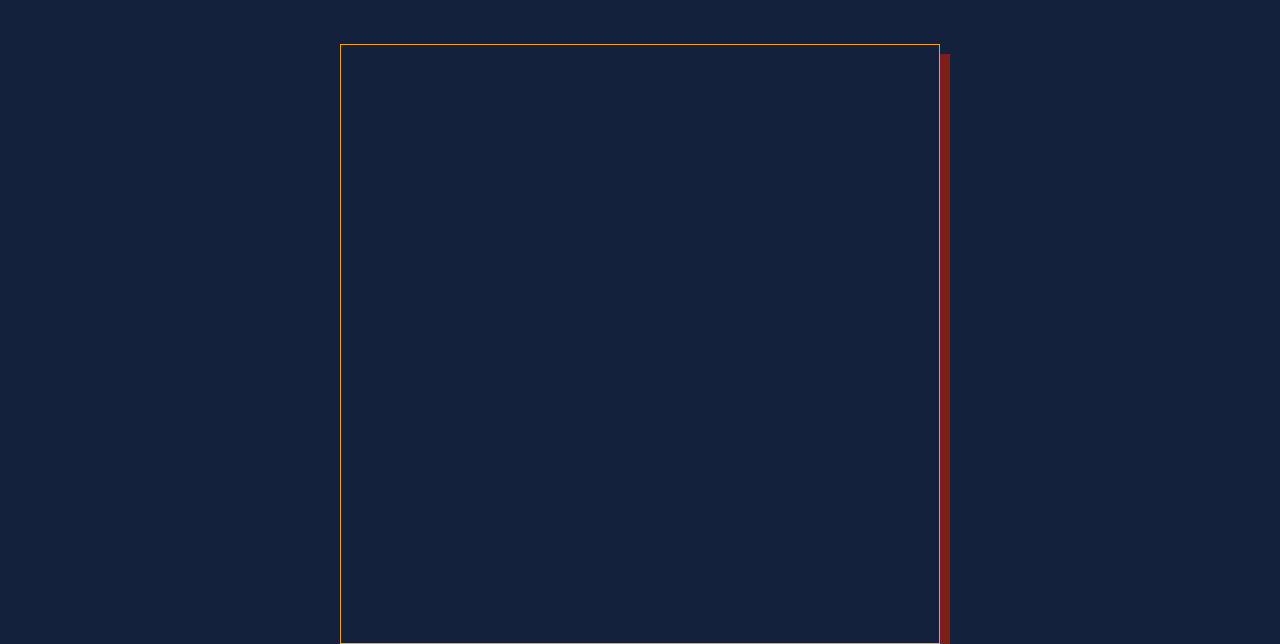
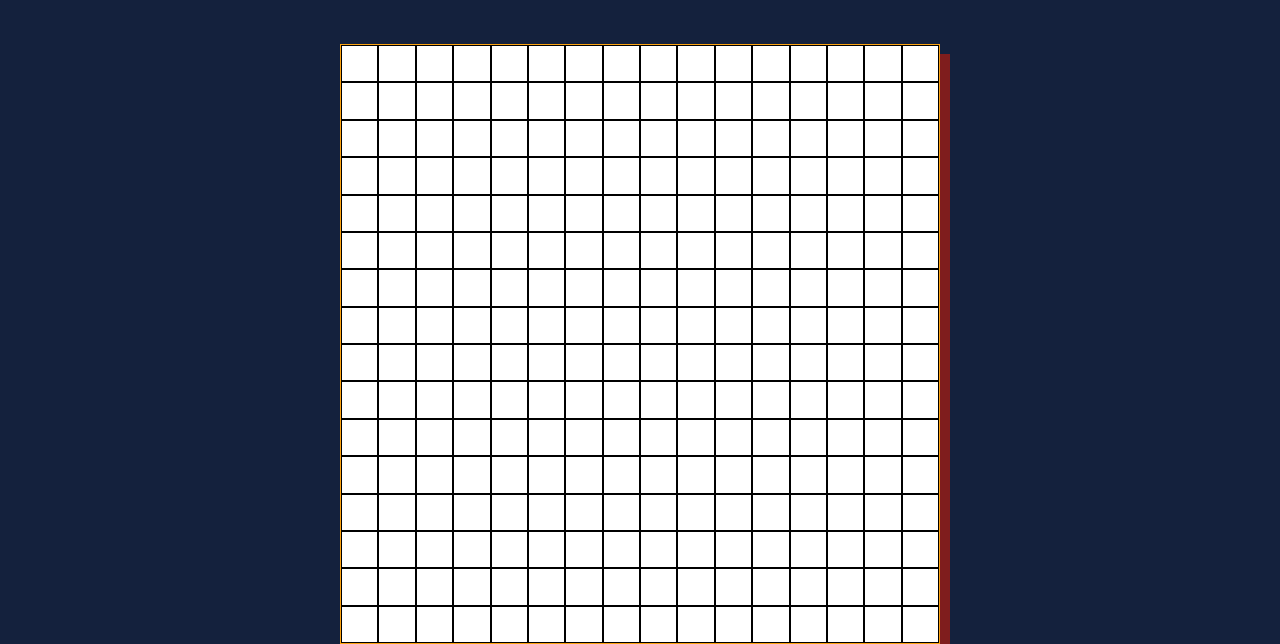
Before and after one commit to santomi3112/etch-a-sketch, a website: page index.html in a window 1280 px wide. Shown: the part 282-926 px from the top of the page. Drawn offline with Linux system fonts and the light colour scheme.

Commit message:
added grid default value

```diff
--- a/index.html
+++ b/index.html
@@ -66,7 +66,7 @@
 
       <!-- grid canvas -->
       <div
-        class="shadow-red-900 shadow-[10px_10px_0_0] container border border-kuning3 mx-auto mt-12 h-[600px] w-[600px] grid grid-cols-[repeat(2,_2fr)] grid-rows-[repeat(2,_2fr)]"
+        class="shadow-red-900 shadow-[10px_10px_0_0] container border border-kuning3 mx-auto mt-12 h-[600px] w-[600px] grid grid-cols-[repeat(16,_2fr)] grid-rows-[repeat(16,_2fr)]"
         data-grid
       >
         <!-- <div class="border border-black bg-white">1</div>
--- a/script.js
+++ b/script.js
@@ -1,4 +1,4 @@
-const grid = document.querySelector("[data-grid]");
+const GRID = document.querySelector("[data-grid]");
 const slider = document.querySelector("[data-slider]");
 const screenValue = document.querySelector("[data-slider-value]");
 
@@ -8,3 +8,20 @@ slider.addEventListener("input", () => {
   let val = document.querySelector("[data-slider]").value;
   screenValue.textContent = val;
 });
+
+// create default grid value
+function createDefaultGrid() {
+  // 16 x 16 = 256 grid value
+  for (let i = 0; i < 256; i++) {
+    // create div element
+    const div = document.createElement("div");
+    // adding class to div
+    div.classList.add("border");
+    div.classList.add("border-black");
+    div.classList.add("bg-white");
+    // add child to GRID
+    GRID.appendChild(div);
+  }
+}
+
+createDefaultGrid();
```
